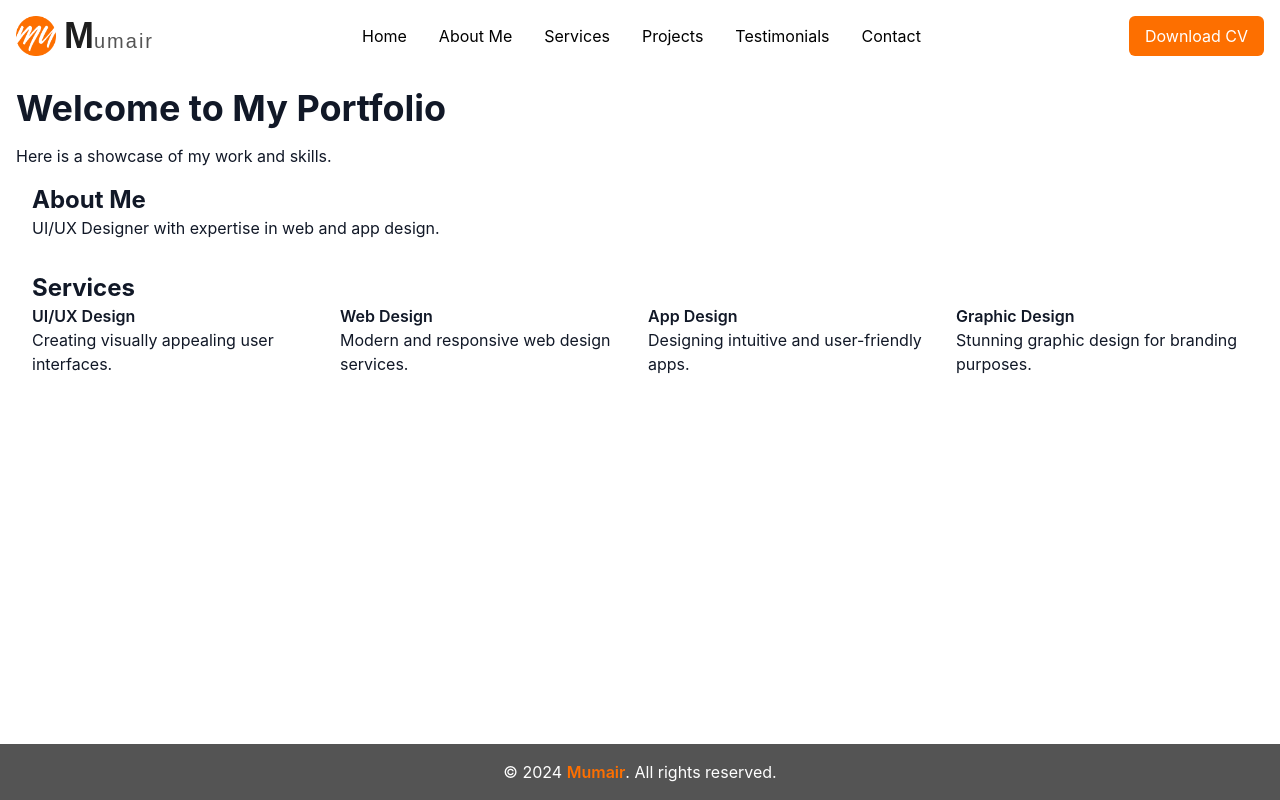
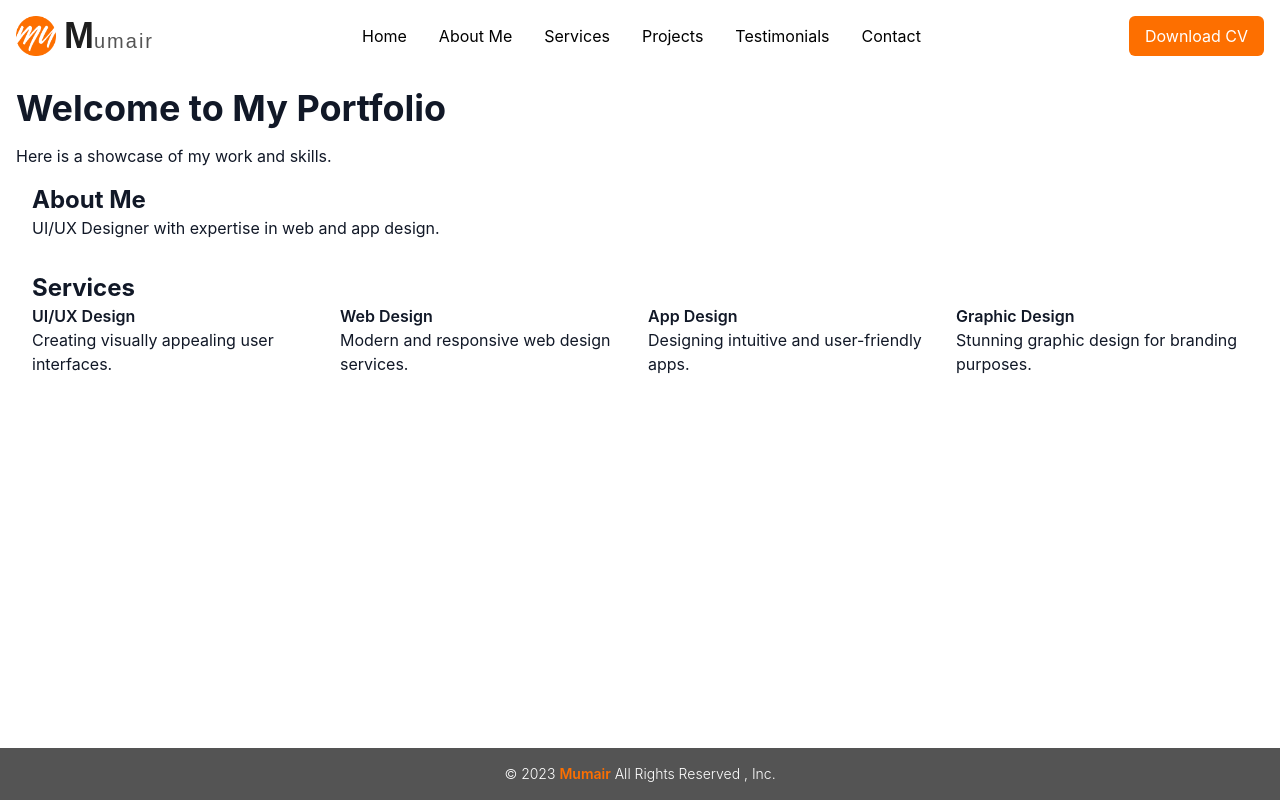
Before and after one commit to brij1728/personal-portfolio, a Next.js app: page / in a window 1280 px wide. Built offline with nearby package versions, Linux system fonts and the light colour scheme.

Commit message:
style: update footer copyright text and styling

```diff
--- a/src/components/Footer/Footer.tsx
+++ b/src/components/Footer/Footer.tsx
@@ -1,5 +1,5 @@
 export const Footer = () => (
   <footer className="p-4 bg-secondary-300 dark:bg-secondary-400 text-primary-300 flex justify-center items-center ">
-    <p>&copy; 2024 <span className="text-primary-100 font-semibold">Mumair</span>. All rights reserved.</p>
+    <p className="text-sm font-light">&copy; 2023 <span className="text-primary-100 font-semibold">Mumair</span> All Rights Reserved , Inc.</p>
   </footer>
 );
```
